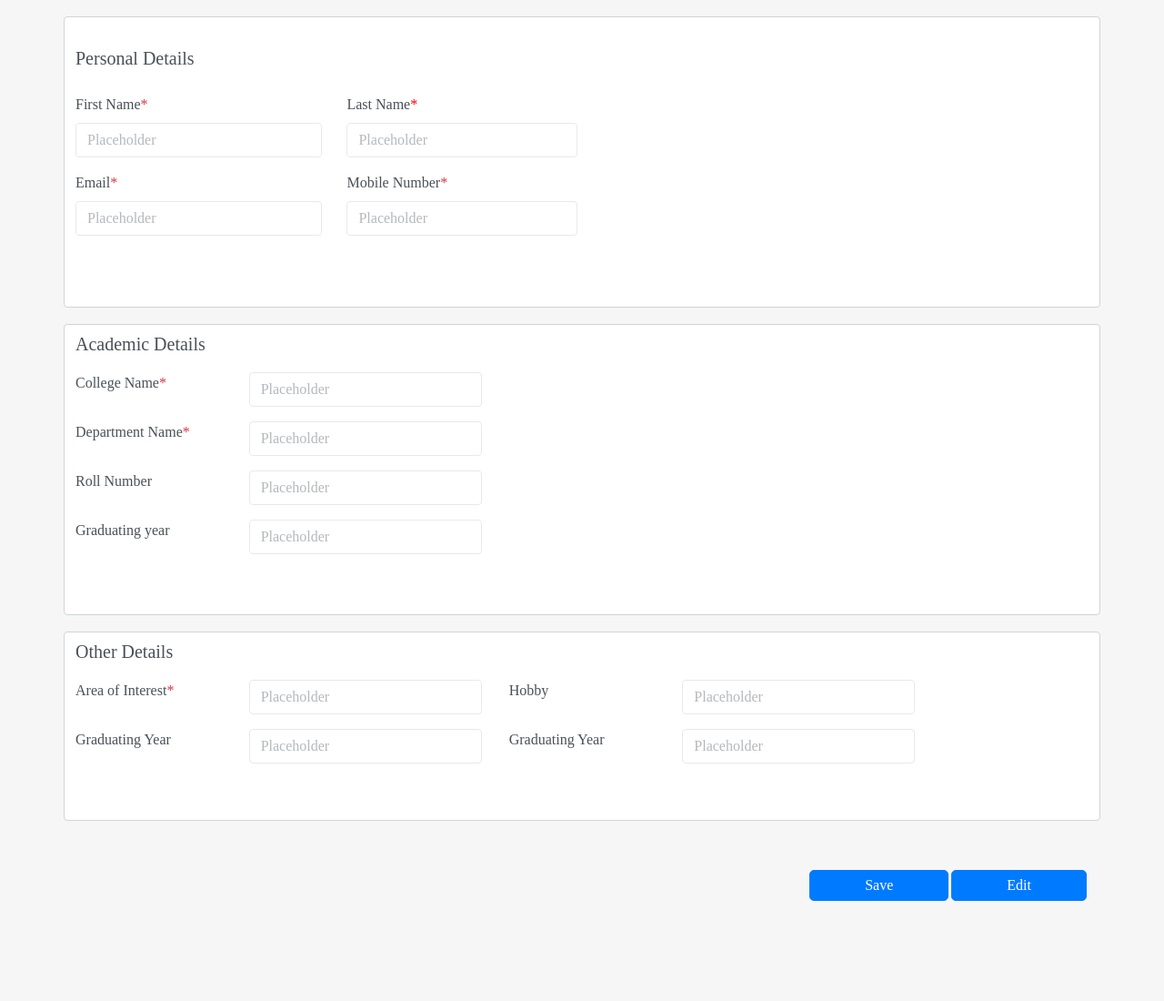
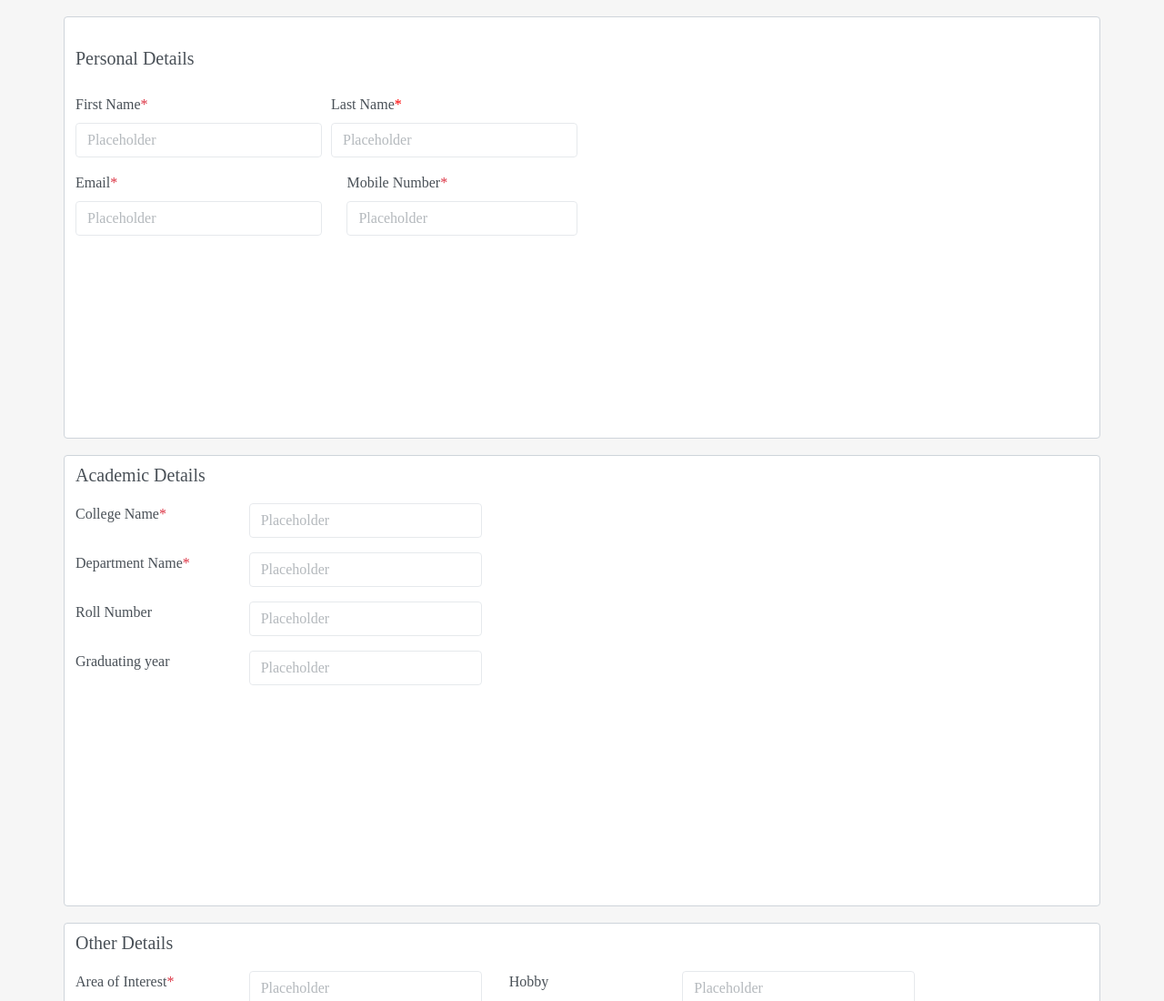
Before and after one commit to Mon97-crypto/mon_bootstrap, a plain HTML site: page index.html in a window 1280 px wide. Shown: the top 1100 px of the page at 91% size. Before the commit the page ends 990 px from the top, so only its background shows below. Drawn offline with nearby package versions, Linux system fonts and the light colour scheme.

Commit message:
Update index.html

```diff
--- a/index.html
+++ b/index.html
@@ -13,7 +13,7 @@
 
 <body>
   <br>
-  <div class=" form-control container" style="background:white; height:20em; width:307em">
+  <div class=" form-control container" style="background:white; height:29em;">
 
     <br>
 
@@ -28,7 +28,7 @@
               <label for="">First Name<span class=text-danger>*</span></label>
               <input type="text" class="form-control" placeholder="Placeholder" style="opacity:50%">
             </div>
-            <div class="form-group col-sm-3" style="padding-left: 2%;">
+            <div class="form-group col-sm-3">
               <label for="">Last Name<span style=color:red>*</span></label>
               <input type="text" class="form-control" placeholder="Placeholder" style="opacity:50%">
             </div>
@@ -52,7 +52,7 @@
   <br>
 
 
-  <div class="form-control container rounded flex-wrap" style="background:white; height:20em;">
+  <div class="form-control container rounded flex-wrap" style="background:white; height:31em;">
 
     <p class="para1">Academic Details</p>
 
@@ -89,7 +89,7 @@
 
 
 
-  <div class="form-control container rounded flex-wrap" style="background:white; height:13em;">
+  <div class="form-control container rounded flex-wrap" style="background:white; height:30em;">
 
     <p class="para1">Other Details</p>
     <form>
```
